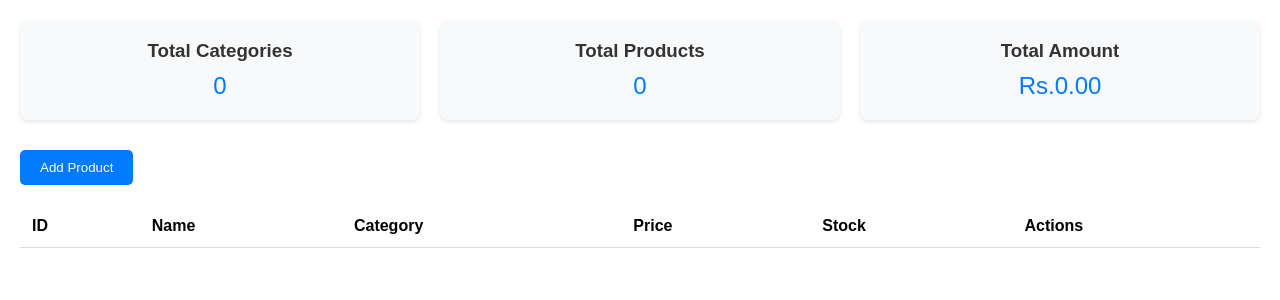
After one commit to khanaldamodar/Incentrack-ims, a PHP site: page /pages/client/p.php in a window 1280 px wide. The commit adds this page. Shown: the top 300 px of the page. Run offline with PHP 8.4, Linux system fonts and the light colour scheme; lists and menus that the app fills with data are empty.

Commit message:
Lots of changes has been made.

```diff
--- a/config.php
+++ b/config.php
@@ -3,7 +3,7 @@
 $servername = "localhost";
 $username = "root";
 $password = "";
-$dbname = "inventrack";
+$dbname = "inventorymanagement";
 
 // Create connection
 $conn = new mysqli($servername, $username, $password, $dbname);
--- a/includes/sidebar.php
+++ b/includes/sidebar.php
@@ -27,7 +27,7 @@
         <li><a href="#"><i class="fas fa-list"></i>Supplier List</a></li>
         <li><a href="stocks.php"><i class="fas fa-cubes"></i> Stocks</a></li>
         <li><a href="reports.php"><i class="fas fa-chart-bar"></i> Reports</a></li>
-        <li><a href="settings.php"><i class="fas fa-cog"></i> Settings</a></li>
+        <li><a href="profile.php"><i class="fas fa-cog"></i> Profile</a></li>
     </ul>
     </div>
 
--- /dev/null
+++ b/pages/client/p.php
@@ -0,0 +1,246 @@
+<?php
+require "../../config.php";
+$first_sql = "ALTER TABLE categories
+ADD COLUMN user_id INT,
+ADD CONSTRAINT fk_user_id FOREIGN KEY (user_id) REFERENCES users(user_id);
+";
+$second_sql = "SELECT c.name AS category_name
+FROM categories c
+JOIN users u ON c.user_id = u.user_id
+WHERE c.user_id = <current_user_id>;
+";
+?>
+
+<!DOCTYPE html>
+<html lang="en">
+<head>
+    <meta charset="UTF-8">
+    <meta name="viewport" content="width=device-width, initial-scale=1.0">
+    <title>Inventory Management System</title>
+    <!-- <link rel="stylesheet" href="../../assets/css/client-dashboard.css"/> -->
+    <style>
+        * {
+            margin: 0;
+            padding: 0;
+            box-sizing: border-box;
+        }
+        body {
+            font-family: Arial, sans-serif;
+            padding: 20px;
+        }
+        .stats-container {
+            display: grid;
+            grid-template-columns: repeat(3, 1fr);
+            gap: 20px;
+            margin-bottom: 30px;
+        }
+        .stat-card {
+            background: #f8f9fa;
+            padding: 20px;
+            border-radius: 8px;
+            text-align: center;
+            box-shadow: 0 2px 4px rgba(0,0,0,0.1);
+        }
+        .stat-card h3 {
+            color: #333;
+            margin-bottom: 10px;
+        }
+        .stat-card p {
+            font-size: 24px;
+            color: #007bff;
+        }
+        .products-section {
+            margin-top: 20px;
+        }
+        .add-btn {
+            background: #007bff;
+            color: white;
+            padding: 10px 20px;
+            border: none;
+            border-radius: 5px;
+            cursor: pointer;
+            margin-bottom: 20px;
+        }
+        .products-table {
+            width: 100%;
+            border-collapse: collapse;
+        }
+        .products-table th, .products-table td {
+            padding: 12px;
+            text-align: left;
+            border-bottom: 1px solid #ddd;
+        }
+        .modal {
+            display: none;
+            position: fixed;
+            top: 0;
+            left: 0;
+            width: 100%;
+            height: 100%;
+            background: rgba(0,0,0,0.5);
+        }
+        .modal-content {
+            background: white;
+            width: 50%;
+            margin: 100px auto;
+            padding: 20px;
+            border-radius: 8px;
+        }
+        .form-group {
+            margin-bottom: 15px;
+        }
+        .form-group label {
+            display: block;
+            margin-bottom: 5px;
+        }
+        .form-group input, .form-group select {
+            width: 100%;
+            padding: 8px;
+            border: 1px solid #ddd;
+            border-radius: 4px;
+        }
+    </style>
+</head>
+<body>
+    <?php
+        // require '../../includes/sidebar.php';
+    ?>
+    <div class="stats-container">
+        <div class="stat-card">
+            <h3>Total Categories</h3>
+            <p id="totalCategories">0</p>
+        </div>
+        <div class="stat-card">
+            <h3>Total Products</h3>
+            <p id="totalProducts">0</p>
+        </div>
+        <div class="stat-card">
+            <h3>Total Amount</h3>
+            <p id="totalAmount">$0</p>
+        </div>
+    </div>
+
+    <div class="products-section">
+        <button class="add-btn" onclick="openModal()">Add Product</button>
+        <table class="products-table">
+            <thead>
+                <tr>
+                    <th>ID</th>
+                    <th>Name</th>
+                    <th>Category</th>
+                    <th>Price</th>
+                    <th>Stock</th>
+                    <th>Actions</th>
+                </tr>
+            </thead>
+            <tbody id="productsList">
+                <!-- Products will be dynamically added here -->
+            </tbody>
+        </table>
+    </div>
+
+    <div id="addProductModal" class="modal">
+        <div class="modal-content">
+            <h2>Add New Product</h2>
+            <form id="addProductForm" onsubmit="addProduct(event)">
+                <div class="form-group">
+                    <label for="productName">Product Name</label>
+                    <input type="text" id="productName" required>
+                </div>
+                <div class="form-group">
+                    <label for="category">Category</label>
+                    <select id="category" required>
+                        <option value="">Select Category</option>
+                        <option value="Electronics">Electronics</option>
+                        <option value="Clothing">Clothing</option>
+                        <option value="Food">Food</option>
+                    </select>
+                </div>
+                <div class="form-group">
+                    <label for="price">Price</label>
+                    <input type="number" id="price" step="0.01" required>
+                </div>
+                <div class="form-group">
+                    <label for="stock">Stock</label>
+                    <input type="number" id="stock" required>
+                </div>
+                <button type="submit" class="add-btn">Add Product</button>
+                <button type="button" class="add-btn" style="background: #dc3545;" onclick="closeModal()">Cancel</button>
+            </form>
+        </div>
+    </div>
+
+    <script>
+        let products = [];
+        let categories = new Set();
+
+        function updateStats() {
+            document.getElementById('totalCategories').textContent = categories.size;
+            document.getElementById('totalProducts').textContent = products.length;
+            const totalAmount = products.reduce((sum, product) => sum + (product.price * product.stock), 0);
+            document.getElementById('totalAmount').textContent = `Rs.${totalAmount.toFixed(2)}`;
+        }
+
+        function displayProducts() {
+            const productsList = document.getElementById('productsList');
+            productsList.innerHTML = '';
+
+            products.forEach(product => {
+                const row = document.createElement('tr');
+                row.innerHTML = `
+                    <td>${product.id}</td>
+                    <td>${product.name}</td>
+                    <td>${product.category}</td>
+                    <td>Rs.${product.price}</td>
+                    <td>${product.stock}</td>
+                    <td>
+                        <button onclick="deleteProduct(${product.id})" style="background: #dc3545; color: white; border: none; padding: 5px 10px; border-radius: 3px;">Delete</button>
+                    </td>
+                `;
+                productsList.appendChild(row);
+            });
+
+        }
+
+        function openModal() {
+            document.getElementById('addProductModal').style.display = 'block';
+        }
+
+        function closeModal() {
+            document.getElementById('addProductModal').style.display = 'none';
+            document.getElementById('addProductForm').reset();
+        }
+
+        function addProduct(event) {
+            event.preventDefault();
+
+            const newProduct = {
+                id: products.length + 1,
+                name: document.getElementById('productName').value,
+                category: document.getElementById('category').value,
+                price: parseFloat(document.getElementById('price').value),
+                stock: parseInt(document.getElementById('stock').value)
+            };
+
+            products.push(newProduct);
+            categories.add(newProduct.category);
+
+            updateStats();
+            displayProducts();
+            closeModal();
+        }
+
+        function deleteProduct(id) {
+            products = products.filter(product => product.id !== id);
+            categories = new Set(products.map(product => product.category));
+
+            updateStats();
+            displayProducts();
+        }
+
+        // Initialize the display
+        updateStats();
+        displayProducts();
+    </script>
+</body>
+</html>
--- a/pages/register.php
+++ b/pages/register.php
@@ -17,12 +17,6 @@ if($_SERVER['REQUEST_METHOD'] == "POST"){
         $address = $_POST['address'];
         $password = $_POST['password'];
         $confirm_password = $_POST['confirm-password'];
-
-
-
-
-
-
 
         $sql = "INSERT INTO users (username, first_name, last_name, address,state, postal_code, phone_number, company_name, email , password_hash) VALUES ('$username', '$firstname','$lastname', '$address','$state', '$postal', '$phone', '$company_name', '$email','$password')";
 
```
Also changed, not shown: assets/css/profile.css (added, +76 -0 lines), assets/js/profile.js (added, +12 -0 lines), pages/client/product.php (+110 -25 lines), pages/client/profile.php (added, +155 -0 lines), assets/css/settings.css (deleted).
